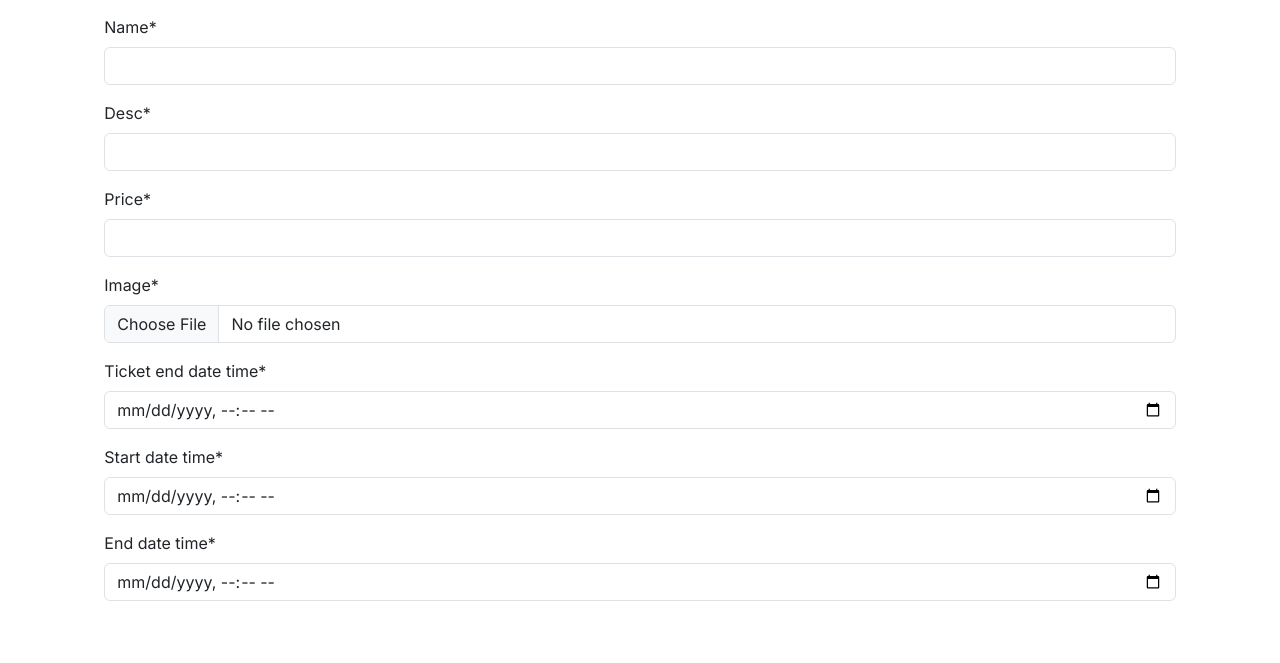
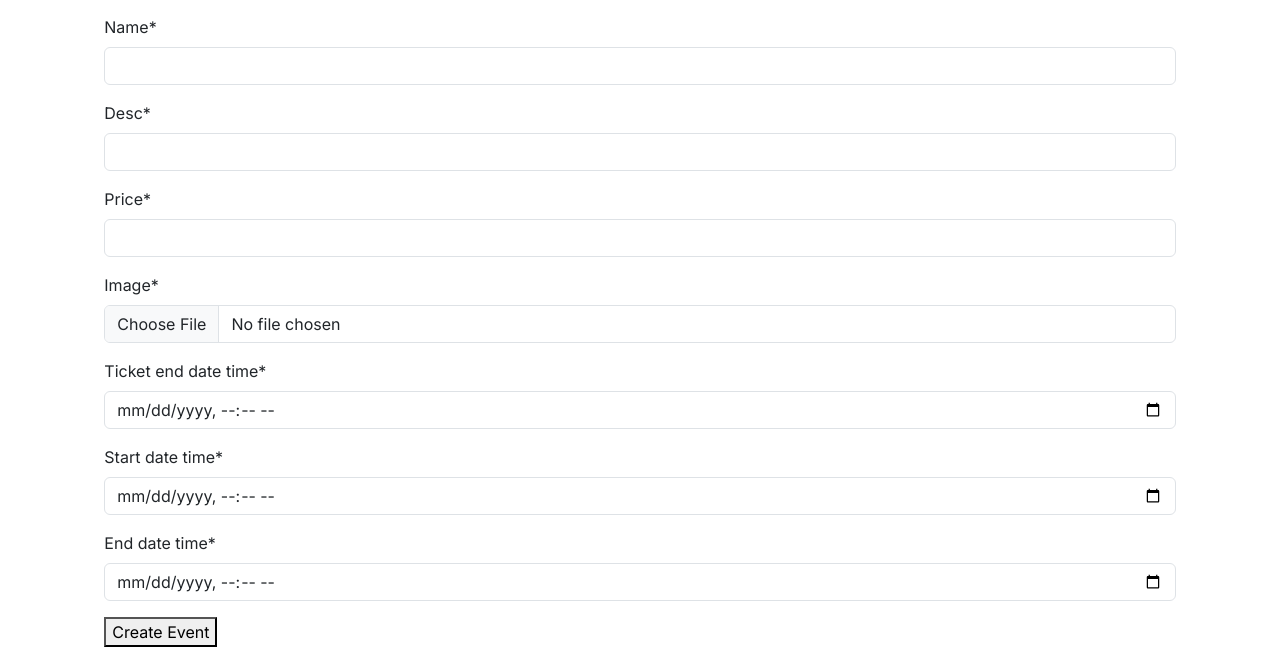
Before and after one commit to avabellaw/bright-times, a Django app: page /events/create/1 in a window 1280 px wide. Shown: the part 210-873 px from the top of the page. Before the commit the page ends 811 px from the top, so only its background shows below. Run offline with Django 5.2, Linux system fonts and the light colour scheme; a user stored in the database is signed in; tables that the repository leaves empty hold one stand-in row (values such as "Sample post"); some libraries are stand-ins or nearby versions.

Commit message:
feat: Complete form to create an event (#17)

```diff
--- a/events/templates/events/create_event.html
+++ b/events/templates/events/create_event.html
@@ -18,9 +18,13 @@
         <div class="row">
             <div class="col">
                 <h2>Venue: {{ venue.name }}</h2>
-                <section class="input-fields">
-                    {{ event_form|crispy }}
-                </section>
+                <form action="{% url 'create_event' venue.id %}" method="post" enctype="multipart/form-data">
+                    {% csrf_token %}
+                    <section class="input-fields">
+                        {{ event_form|crispy }}
+                        <button type="submit">Create Event</button>
+                    </section>
+                </form>
             </div>
         </div>
     </div>
--- a/events/templates/events/venues/choose-or-create-venue.html
+++ b/events/templates/events/venues/choose-or-create-venue.html
@@ -26,7 +26,7 @@
                     <h2 class="venue-section-header">Your Venues:</h2>
                     <hr>
                     <section class="input-fields">
-                        <form action="{% url 'create_event' %}" method="post">
+                        <form action="{% url 'select_venue' %}" method="post">
                             {% csrf_token %}
                             {% for venue in venues %}
                                 <input type="radio"
--- a/events/urls.py
+++ b/events/urls.py
@@ -7,8 +7,9 @@ urlpatterns = [
     # Create an event
     path('create/<int:venue_id>', views.create_event, name='create_event'),
 
-    # Create an event with venue_id in post request
-    path('create/', views.create_event, name='create_event'),
+    # Select venue and go to event creation page
+    path('select-venue/', views.select_venue_and_create_event,
+         name='select_venue'),
 
     # Choose or create a venue
     path('choose-or-create-venue/<str:create_venue>/',
--- a/events/views.py
+++ b/events/views.py
@@ -42,7 +42,7 @@ def choose_or_create_venue(request):
 
             return redirect('create_event', venue_id=venue.id)
         else:
-            messages.error(request, 'Please correct the errors below.')
+            messages.error(request, 'Please correct the form errors.')
     else:
         address_form = AddressForm()
         venue_form = VenueForm()
@@ -59,10 +59,13 @@ def choose_or_create_venue(request):
 
 
 @login_required
-def create_event(request, venue_id=None):
-    if venue_id is None:
-        venue_id = int(request.POST.get('choose-venue'))
+def select_venue_and_create_event(request):
+    venue_id = int(request.POST.get('choose-venue'))
+    return redirect('create_event', venue_id=venue_id)
 
+
+@login_required
+def create_event(request, venue_id):
     venue = Venue.objects.get(id=venue_id)
 
     try:
@@ -71,7 +74,23 @@ def create_event(request, venue_id=None):
         messages.error(request, "You're not a manager of this venue.")
         raise PermissionDenied
 
-    event_form = EventForm()
+    if request.POST:
+        event_form = EventForm(request.POST, request.FILES)
+
+        if event_form.is_valid():
+            event = event_form.save(commit=False)
+            event.venue = venue
+            event.save(created_by=request.user)
+
+            MESSAGE = f'Event "{event.name}" created successfully.'
+
+            messages.success(request, MESSAGE)
+
+            return redirect('events')
+        else:
+            messages.error(request, 'Please correct the form errors.')
+    else:
+        event_form = EventForm()
 
     template = 'events/create_event.html'
 
--- a/static/css/style.css
+++ b/static/css/style.css
@@ -89,6 +89,7 @@
         color: white;
         width: fit-content;
         padding: 0.2em 0.4em;
+        border: 1px solid #ffffff63;
         border-radius: 5px;
         font-size: 0.8em;
 
```
